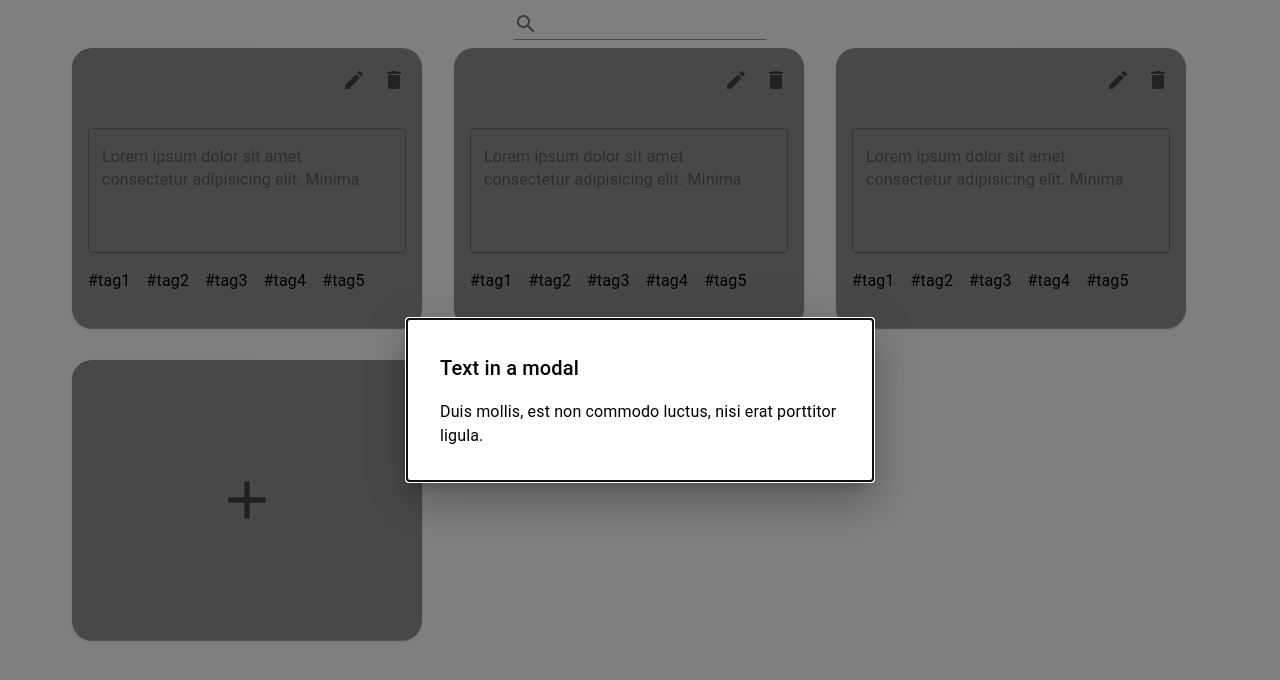
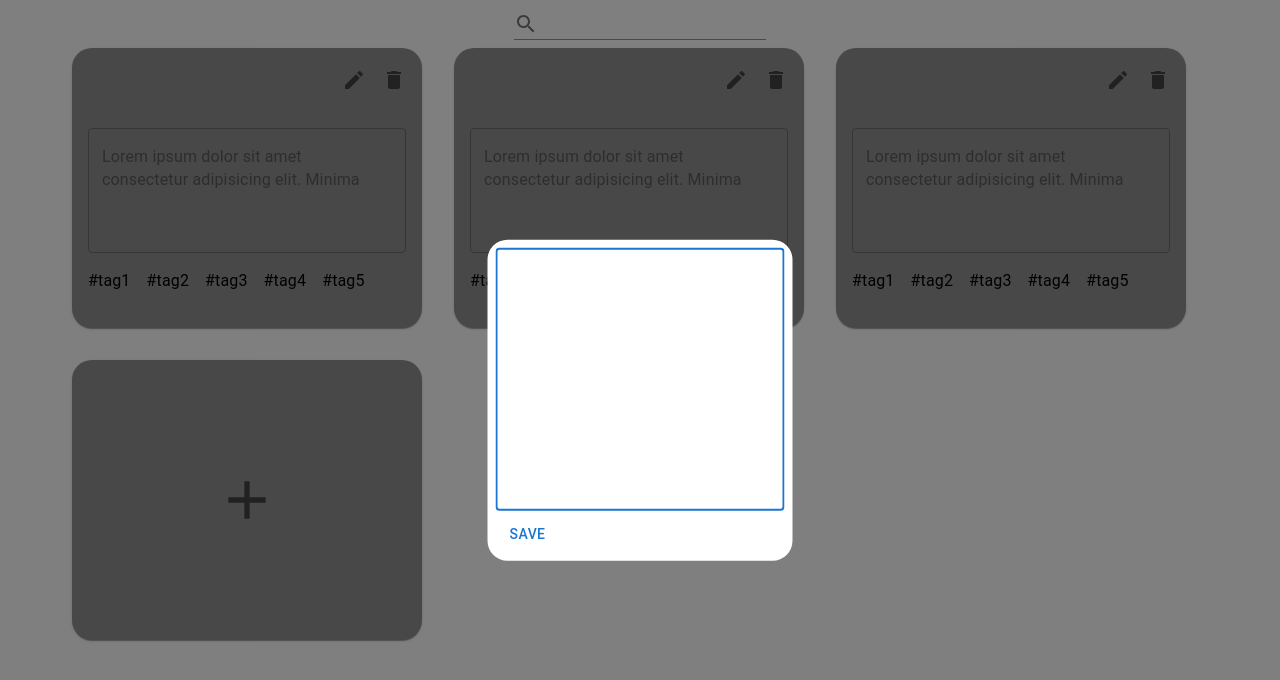
Before and after one commit to Sanvinganza/MyNote, a React (Create React App) app: page / in a window 1280 px wide. Shown: the top 680 px of the page. Built offline with nearby package versions, Linux system fonts and the light colour scheme.

Commit message:
update modal

```diff
--- a/src/components/NoteModal.tsx
+++ b/src/components/NoteModal.tsx
@@ -1,4 +1,5 @@
-import { Modal, Box, Typography } from "@mui/material";
+import { Box, Button, Container, Modal, TextField } from "@mui/material";
+import { ChangeEvent, useRef } from "react";
 export interface INoteModalProps {
   open?: boolean;
   setOpen?: (open: boolean) => void;
@@ -8,32 +9,37 @@ export function NoteModal({
   open = true,
   setOpen = () => !open,
 }: INoteModalProps) {
-  const style = {
+  const style: React.CSSProperties = {
     position: "absolute" as "absolute",
     top: "50%",
     left: "50%",
     transform: "translate(-50%, -50%)",
-    width: 400,
-    bgcolor: "background.paper",
-    border: "2px solid #000",
-    boxShadow: 24,
-    p: 4,
+    backgroundColor: "white",
+    borderRadius: 5,
+    padding: 1,
   };
 
+  const textfieldStyle: React.CSSProperties = {
+    width: "100%",
+    marginBottom: 5,
+  };
+
+  const onChange = (e: ChangeEvent<HTMLInputElement>) => {
+    e.preventDefault();
+
+    console.log(e.target.value);
+  };
   return (
-    <Modal
-      open={open}
-      onClose={() => setOpen(false)}
-      aria-labelledby="modal-modal-title"
-      aria-describedby="modal-modal-description"
-    >
+    <Modal open={open} onClose={() => setOpen(false)}>
       <Box sx={style}>
-        <Typography id="modal-modal-title" variant="h6" component="h2">
-          Text in a modal
-        </Typography>
-        <Typography id="modal-modal-description" sx={{ mt: 2 }}>
-          Duis mollis, est non commodo luctus, nisi erat porttitor ligula.
-        </Typography>
+        <TextField
+          style={textfieldStyle}
+          autoFocus
+          multiline
+          rows={10}
+          onChange={onChange}
+        />
+        <Button>SAVE</Button>
       </Box>
     </Modal>
   );
```
